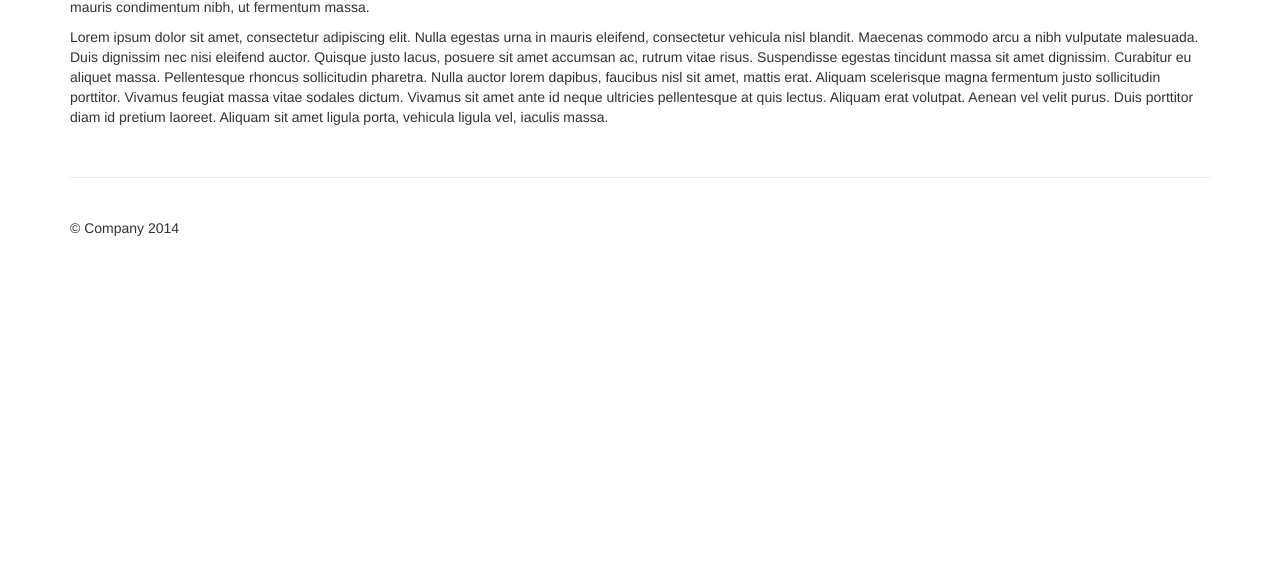
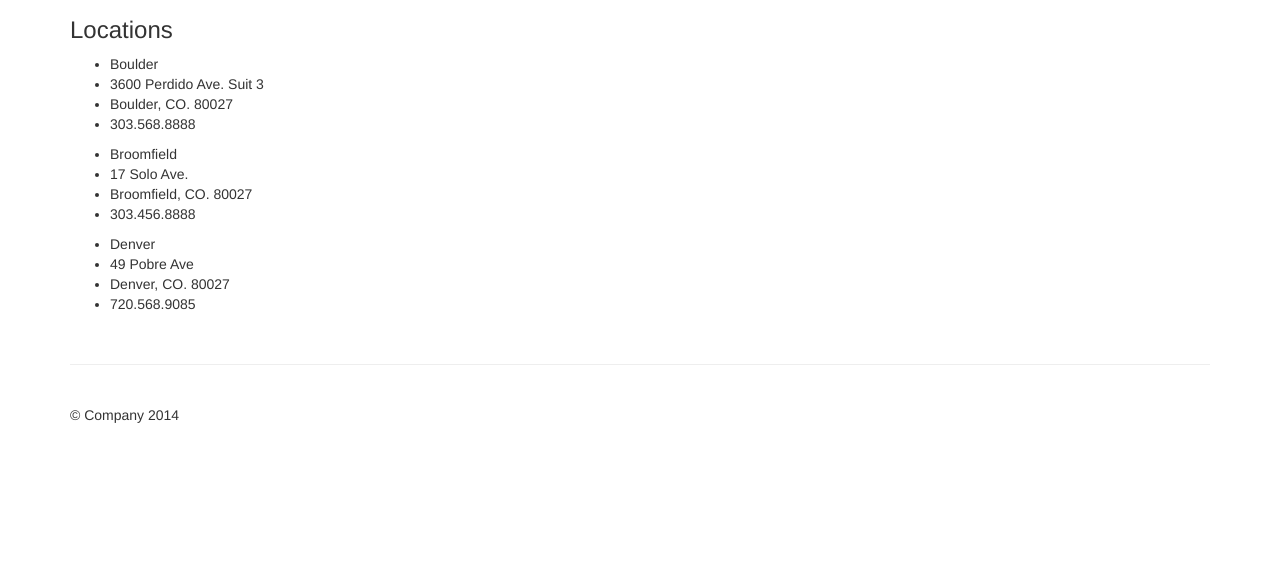
Before and after one commit to gomav/AngularJS_Projects, a plain HTML site: page computer_solutions/contact.html in a window 1280 px wide. Shown: the part 214-800 px from the top of the page. Drawn offline with Linux system fonts and the light colour scheme; a script that the page names is missing.

Commit message:
adding contact info.

```diff
--- a/computer_solutions/contact.html
+++ b/computer_solutions/contact.html
@@ -39,9 +39,27 @@
       <div class="row">
 
         <div class="col-lg-12">
-          <h2>About</h2>
-          <p>Donec sed odio dui. Cras justo odio, dapibus ac facilisis in, egestas eget quam. Vestibulum id ligula porta felis euismod semper. Fusce dapibus, tellus ac cursus commodo, tortor mauris condimentum nibh, ut fermentum massa.</p>
-          <p>Lorem ipsum dolor sit amet, consectetur adipiscing elit. Nulla egestas urna in mauris eleifend, consectetur vehicula nisl blandit. Maecenas commodo arcu a nibh vulputate malesuada. Duis dignissim nec nisi eleifend auctor. Quisque justo lacus, posuere sit amet accumsan ac, rutrum vitae risus. Suspendisse egestas tincidunt massa sit amet dignissim. Curabitur eu aliquet massa. Pellentesque rhoncus sollicitudin pharetra. Nulla auctor lorem dapibus, faucibus nisl sit amet, mattis erat. Aliquam scelerisque magna fermentum justo sollicitudin porttitor. Vivamus feugiat massa vitae sodales dictum. Vivamus sit amet ante id neque ultricies pellentesque at quis lectus. Aliquam erat volutpat. Aenean vel velit purus. Duis porttitor diam id pretium laoreet. Aliquam sit amet ligula porta, vehicula ligula vel, iaculis massa.</p>
+          <h2>Contact</h2>
+            <p>Please email support@fakerbaker.com</p>
+          <h3>Locations</h3>
+          <ul class="location">
+            <li>Boulder</li>
+            <li>3600 Perdido Ave. Suit 3</li>
+            <li>Boulder, CO. 80027</li>
+            <li>303.568.8888</li>
+          </ul>
+          <ul class="location">
+            <li>Broomfield</li>
+            <li>17 Solo Ave.</li>
+            <li>Broomfield, CO. 80027</li>
+            <li>303.456.8888</li>
+          </ul>
+          <ul class="location">
+            <li>Denver</li>
+            <li>49 Pobre Ave</li>
+            <li>Denver, CO. 80027</li>
+            <li>720.568.9085</li>
+          </ul>
         </div>
       </div>
 
```
